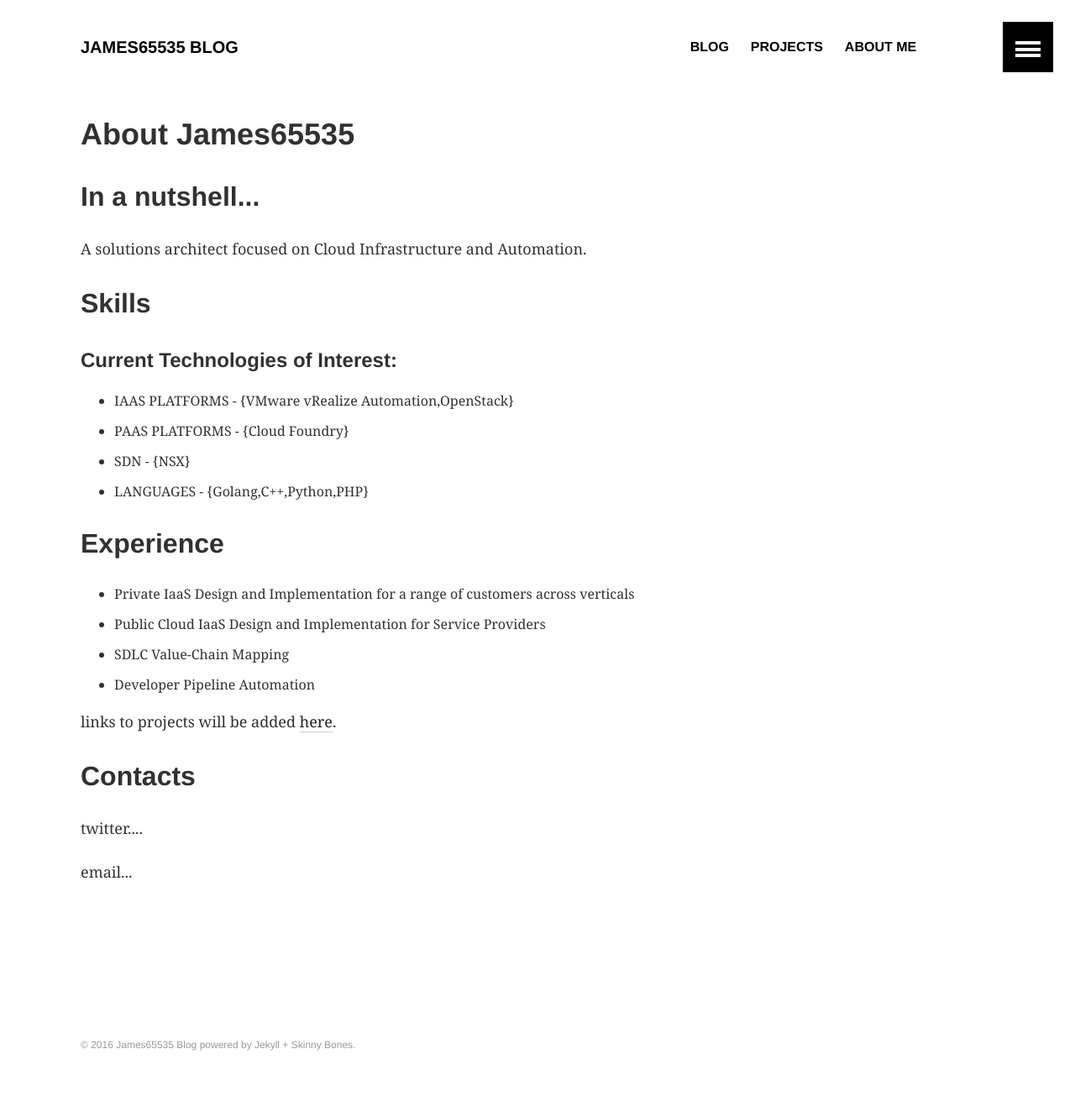
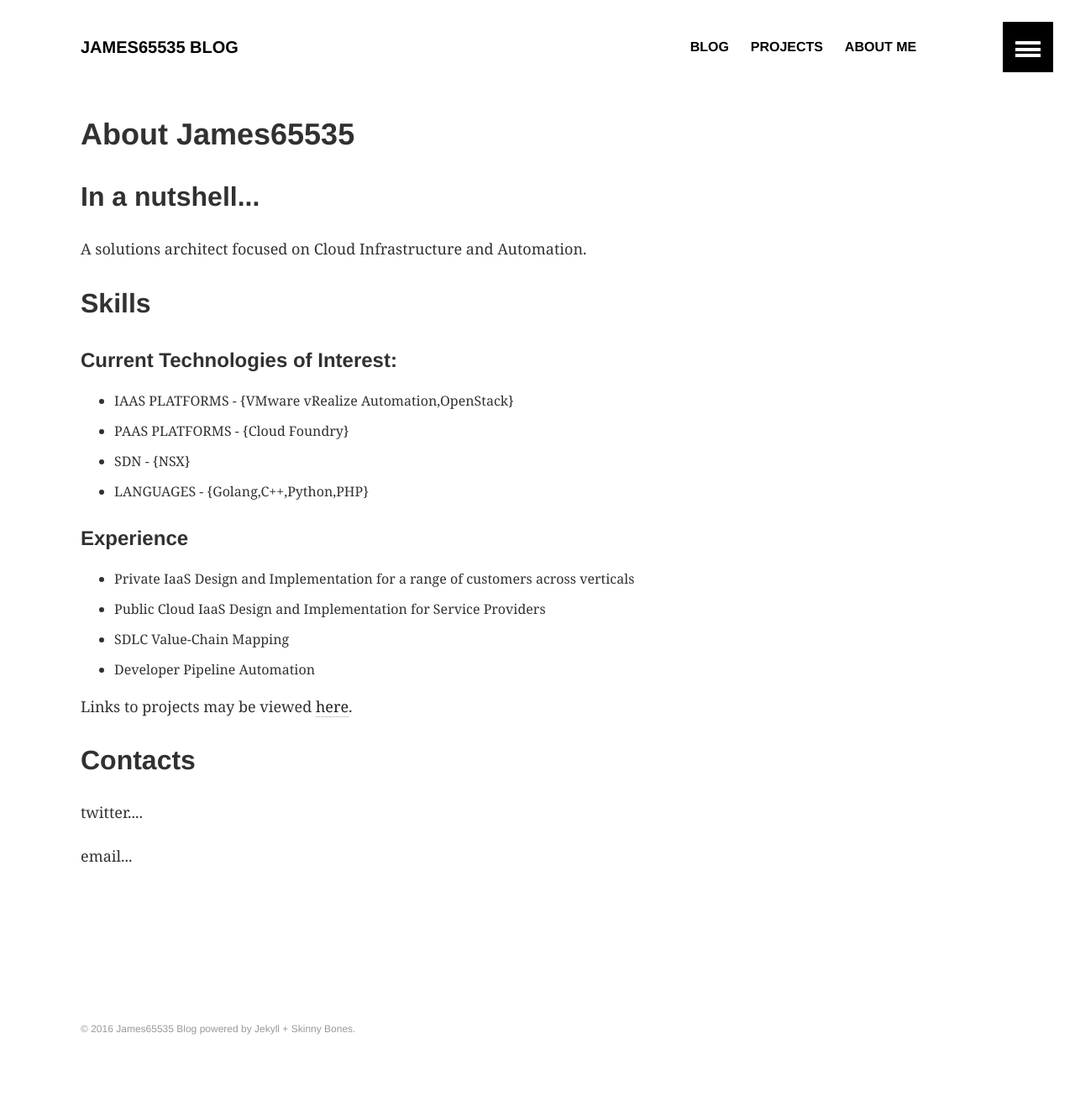
Before and after one commit to james65535/james65535.github.io, a Jekyll site: the page built from about.md, in a window 1280 px wide. Shown: the whole page at 84% size. Built offline with Jekyll 4.4.1, drawn with Linux system fonts in a browser that asks for light colours.

Commit message:
jekyll page init 13

```diff
--- a/about.md
+++ b/about.md
@@ -25,14 +25,14 @@ title: "About James65535"
 
   <div class="col-md-6 post-nav">
     <div id="experience">
-      <h2>Experience</h2>
+      <h4 class="text-muted">Experience</h4>
       <ul>
         <li>Private IaaS Design and Implementation for a range of customers across verticals</li>
         <li>Public Cloud IaaS Design and Implementation for Service Providers</li>
         <li>SDLC Value-Chain Mapping</li>
         <li>Developer Pipeline Automation</li>
       </ul>
-      <p>links to projects will be added <a href="{{ "/projects" | prepend:site.baseurl }}">here</a>.</p>
+      <p>Links to projects may be viewed <a href="{{ "/projects" | prepend:site.baseurl }}">here</a>.</p>
     </div>
 
     <div id="contacts">
```
